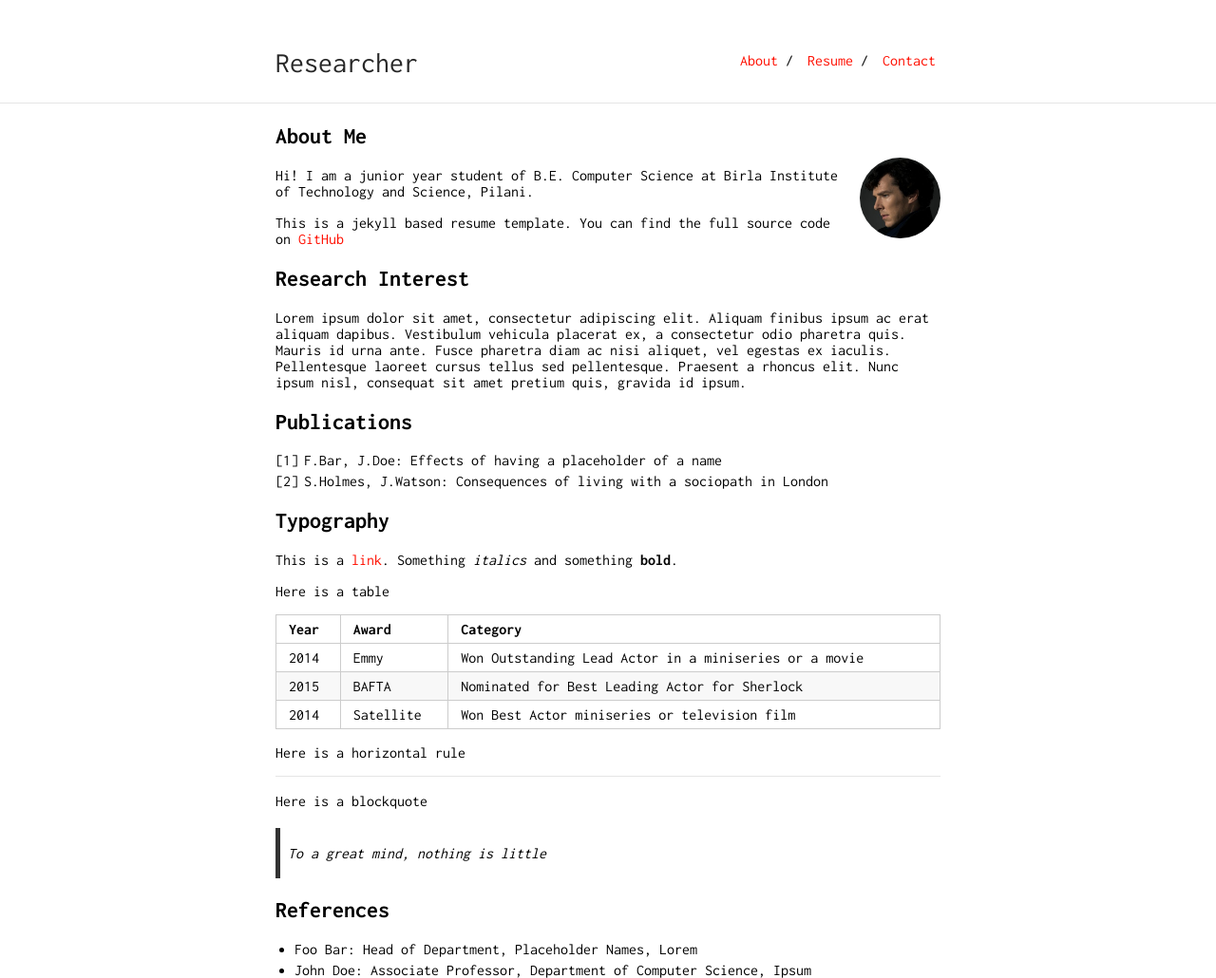
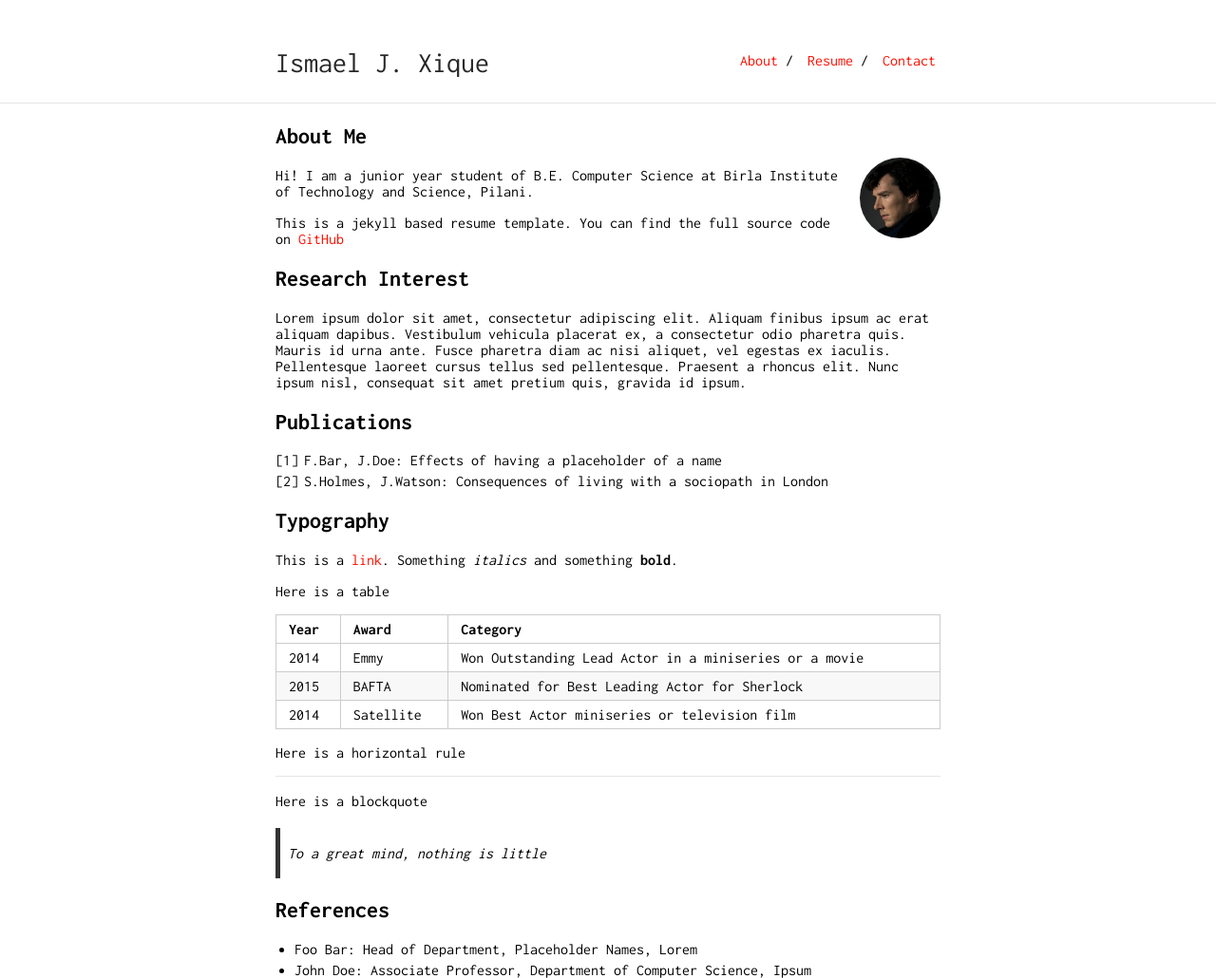
Before and after one commit to isjxique/isjxique.github.io, a Jekyll site: the page built from index.md, in a window 1280 px wide. Shown: the whole page at 95% size. Built offline with Jekyll 4.4.1, drawn with Linux system fonts in a browser that asks for light colours; our own code applies the rules of GitHub Pages for plain Markdown files.

Commit message:
change name

```diff
--- a/_config.yml
+++ b/_config.yml
@@ -1,4 +1,4 @@
-title: Researcher
+title: Ismael J. Xique
 url: "https://ankitsultana.com"
 baseurl: "/researcher"
 
```
